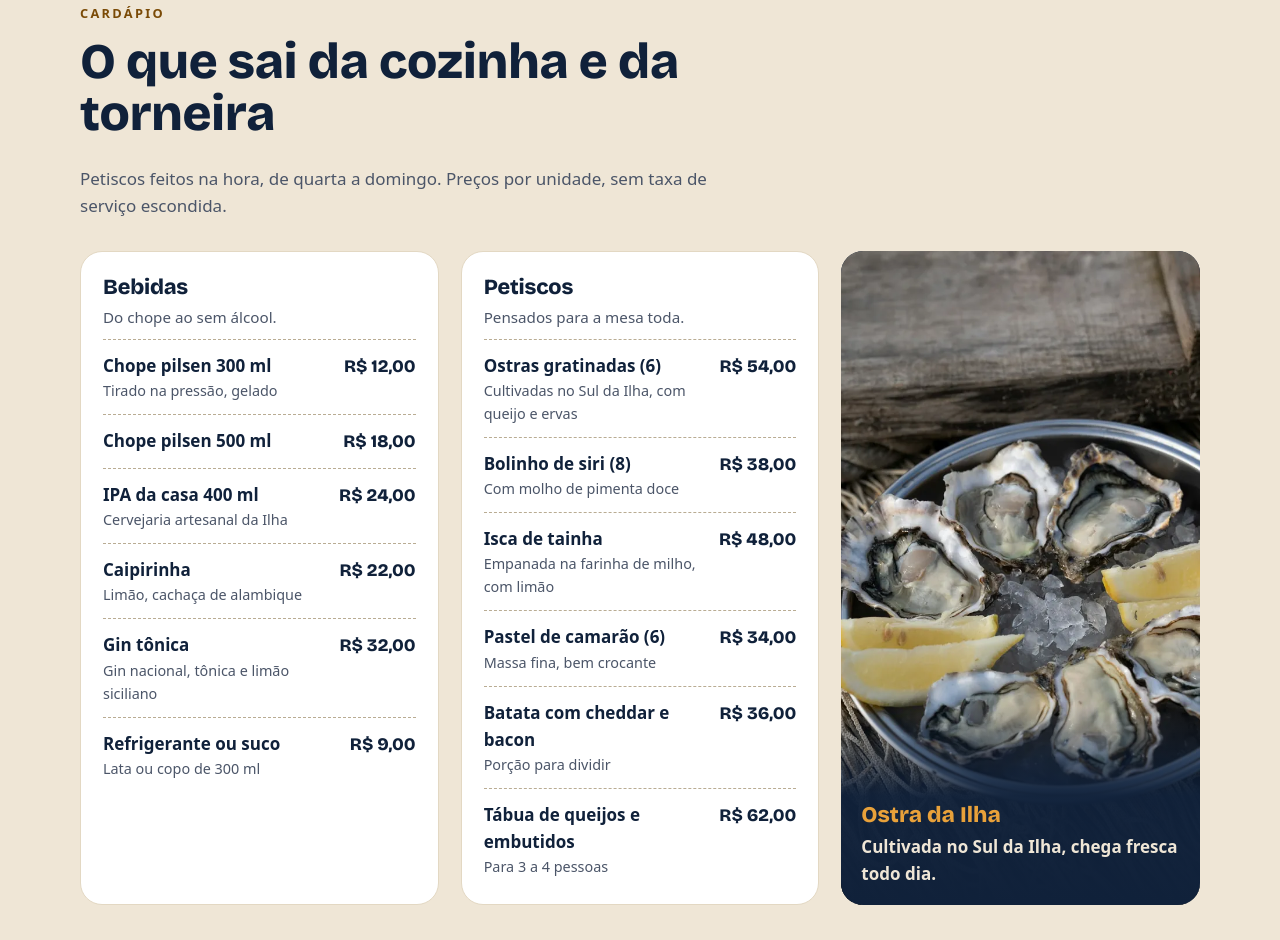
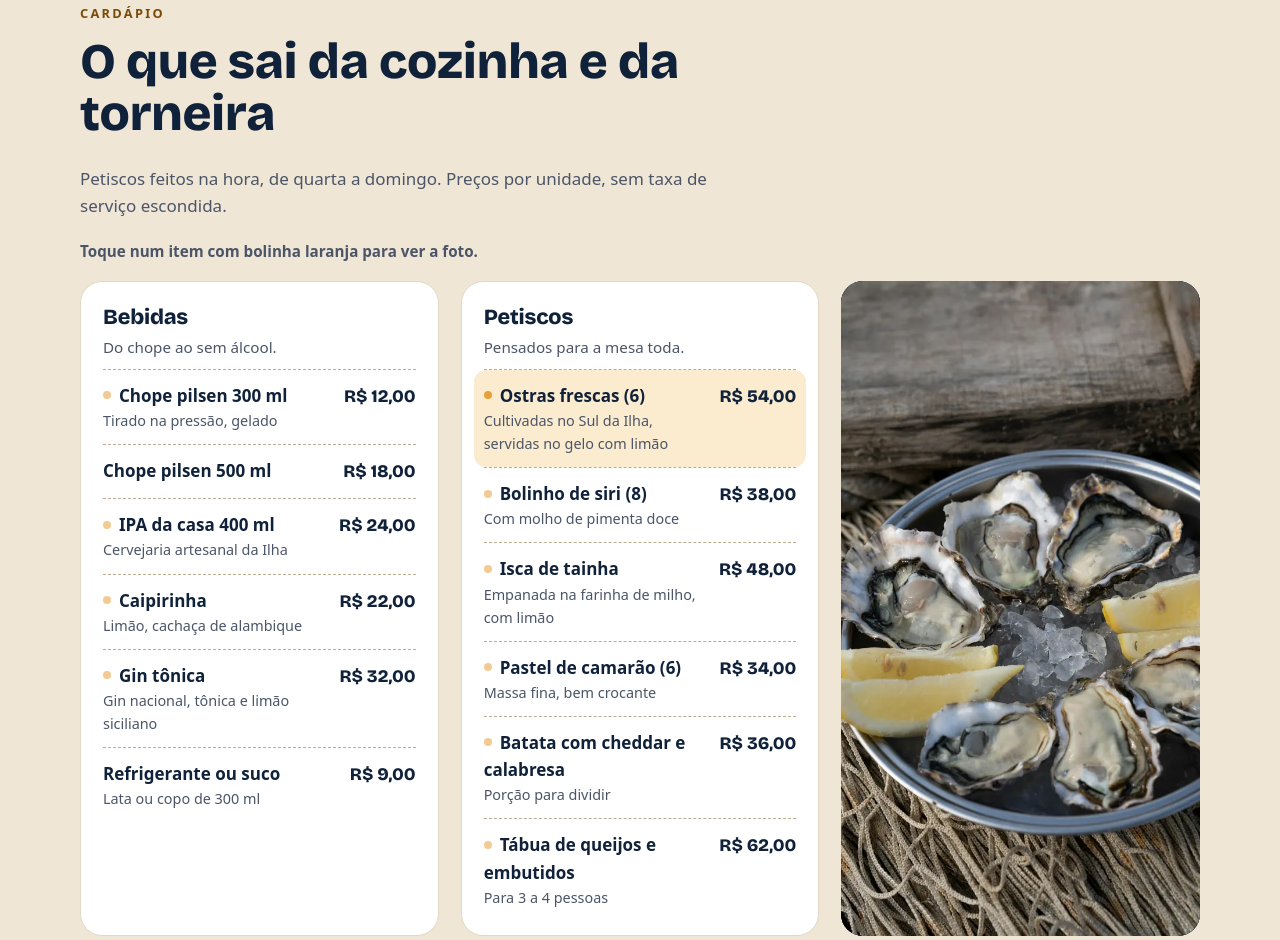
Before and after one commit to pedropompeu/pedropompeu.github.io, a plain HTML site: page modelos/bar/index.html in a window 1280 px wide. Shown: the part 950-1890 px from the top of the page. Drawn offline with Linux system fonts and the light colour scheme.

Commit message:
feat: publish interactive bar menu with dish photos

```diff
--- a/modelos/bar/index.html
+++ b/modelos/bar/index.html
@@ -55,13 +55,27 @@
       <h2 id="titulo-cardapio">O que sai da cozinha e da torneira</h2>
       <p>Petiscos feitos na hora, de quarta a domingo. Preços por unidade, sem taxa de serviço escondida.</p>
     </div>
+    <p class="dica-cardapio">Toque num item com bolinha laranja para ver a foto.</p>
     <div class="cardapio">
-      <article class="grupo"><h3>Bebidas</h3><p>Do chope ao sem álcool.</p><ul class="itens"><li><span class="nome">Chope pilsen 300 ml<span class="desc">Tirado na pressão, gelado</span></span><span class="preco">R$ 12,00</span></li><li><span class="nome">Chope pilsen 500 ml</span><span class="preco">R$ 18,00</span></li><li><span class="nome">IPA da casa 400 ml<span class="desc">Cervejaria artesanal da Ilha</span></span><span class="preco">R$ 24,00</span></li><li><span class="nome">Caipirinha<span class="desc">Limão, cachaça de alambique</span></span><span class="preco">R$ 22,00</span></li><li><span class="nome">Gin tônica<span class="desc">Gin nacional, tônica e limão siciliano</span></span><span class="preco">R$ 32,00</span></li><li><span class="nome">Refrigerante ou suco<span class="desc">Lata ou copo de 300 ml</span></span><span class="preco">R$ 9,00</span></li></ul></article>
-      <article class="grupo"><h3>Petiscos</h3><p>Pensados para a mesa toda.</p><ul class="itens"><li><span class="nome">Ostras gratinadas (6)<span class="desc">Cultivadas no Sul da Ilha, com queijo e ervas</span></span><span class="preco">R$ 54,00</span></li><li><span class="nome">Bolinho de siri (8)<span class="desc">Com molho de pimenta doce</span></span><span class="preco">R$ 38,00</span></li><li><span class="nome">Isca de tainha<span class="desc">Empanada na farinha de milho, com limão</span></span><span class="preco">R$ 48,00</span></li><li><span class="nome">Pastel de camarão (6)<span class="desc">Massa fina, bem crocante</span></span><span class="preco">R$ 34,00</span></li><li><span class="nome">Batata com cheddar e bacon<span class="desc">Porção para dividir</span></span><span class="preco">R$ 36,00</span></li><li><span class="nome">Tábua de queijos e embutidos<span class="desc">Para 3 a 4 pessoas</span></span><span class="preco">R$ 62,00</span></li></ul></article>
-      <figure class="destaque-foto" style="margin:0">
-        <img src="img/ostras.webp" width="900" height="1125" alt="Bandeja com oito ostras frescas no gelo e gomos de limão, sobre rede de pesca" loading="lazy" decoding="async">
-        <p><strong>Ostra da Ilha</strong>Cultivada no Sul da Ilha, chega fresca todo dia.</p>
-      </figure>
+      <article class="grupo"><h3>Bebidas</h3><p>Do chope ao sem álcool.</p>
+      <ul class="itens">
+        <li><label class="item"><input type="radio" name="prato" value="chope"><span class="nome">Chope pilsen 300 ml<span class="desc">Tirado na pressão, gelado</span></span><span class="preco">R$ 12,00</span></label><span class="prato-foto"><img src="img/chopp.webp" width="900" height="1125" alt="Copo de chope com colarinho cremoso e gotas de condensação, em foto de perto" loading="lazy" decoding="async"></span></li>
+        <li><span class="item"><span class="nome">Chope pilsen 500 ml</span><span class="preco">R$ 18,00</span></span></li>
+        <li><label class="item"><input type="radio" name="prato" value="ipa"><span class="nome">IPA da casa 400 ml<span class="desc">Cervejaria artesanal da Ilha</span></span><span class="preco">R$ 24,00</span></label><span class="prato-foto"><img src="img/ipa.webp" width="900" height="1125" alt="Taça tulipa com cerveja âmbar e espuma, sobre fundo escuro" loading="lazy" decoding="async"></span></li>
+        <li><label class="item"><input type="radio" name="prato" value="caipirinha"><span class="nome">Caipirinha<span class="desc">Limão, cachaça de alambique</span></span><span class="preco">R$ 22,00</span></label><span class="prato-foto"><img src="img/caipirinha.webp" width="900" height="1125" alt="Copo baixo de caipirinha com rodelas de limão e gelo, cercado de limões" loading="lazy" decoding="async"></span></li>
+        <li><label class="item"><input type="radio" name="prato" value="gin"><span class="nome">Gin tônica<span class="desc">Gin nacional, tônica e limão siciliano</span></span><span class="preco">R$ 32,00</span></label><span class="prato-foto"><img src="img/gin.webp" width="900" height="1125" alt="Taça bojuda de gin tônica com gelo e fatias de limão, sobre fundo escuro" loading="lazy" decoding="async"></span></li>
+        <li><span class="item"><span class="nome">Refrigerante ou suco<span class="desc">Lata ou copo de 300 ml</span></span><span class="preco">R$ 9,00</span></span></li>
+      </ul></article>
+      <article class="grupo"><h3>Petiscos</h3><p>Pensados para a mesa toda.</p>
+      <ul class="itens">
+        <li><label class="item"><input type="radio" name="prato" value="ostras" checked><span class="nome">Ostras frescas (6)<span class="desc">Cultivadas no Sul da Ilha, servidas no gelo com limão</span></span><span class="preco">R$ 54,00</span></label><span class="prato-foto"><img src="img/ostras.webp" width="900" height="1125" alt="Bandeja com oito ostras frescas no gelo e gomos de limão, sobre rede de pesca" loading="lazy" decoding="async"></span></li>
+        <li><label class="item"><input type="radio" name="prato" value="siri"><span class="nome">Bolinho de siri (8)<span class="desc">Com molho de pimenta doce</span></span><span class="preco">R$ 38,00</span></label><span class="prato-foto"><img src="img/bolinho-siri.webp" width="900" height="1125" alt="Bolinhos fritos e dourados dentro de uma cestinha de fritura" loading="lazy" decoding="async"></span></li>
+        <li><label class="item"><input type="radio" name="prato" value="tainha"><span class="nome">Isca de tainha<span class="desc">Empanada na farinha de milho, com limão</span></span><span class="preco">R$ 48,00</span></label><span class="prato-foto"><img src="img/isca-tainha.webp" width="900" height="1125" alt="Travessa com iscas de peixe empanadas, batata frita, limão e molhos" loading="lazy" decoding="async"></span></li>
+        <li><label class="item"><input type="radio" name="prato" value="pastel"><span class="nome">Pastel de camarão (6)<span class="desc">Massa fina, bem crocante</span></span><span class="preco">R$ 34,00</span></label><span class="prato-foto"><img src="img/pastel.webp" width="900" height="1125" alt="Tigela de metal cheia de pastéis dourados e crocantes" loading="lazy" decoding="async"></span></li>
+        <li><label class="item"><input type="radio" name="prato" value="batata"><span class="nome">Batata com cheddar e calabresa<span class="desc">Porção para dividir</span></span><span class="preco">R$ 36,00</span></label><span class="prato-foto"><img src="img/batata.webp" width="900" height="1125" alt="Porção de batata frita coberta de cheddar e rodelas de calabresa" loading="lazy" decoding="async"></span></li>
+        <li><label class="item"><input type="radio" name="prato" value="tabua"><span class="nome">Tábua de queijos e embutidos<span class="desc">Para 3 a 4 pessoas</span></span><span class="preco">R$ 62,00</span></label><span class="prato-foto"><img src="img/tabua.webp" width="900" height="1125" alt="Tábua de madeira com queijos, salame, azeitonas e pães" loading="lazy" decoding="async"></span></li>
+      </ul></article>
+      <div class="moldura-foto" aria-hidden="true"></div>
     </div>
   </div>
 </section>
--- a/modelos/bar/modelo.css
+++ b/modelos/bar/modelo.css
@@ -93,14 +93,27 @@ p { margin: 0 0 1em; }
 .grupo h3 { margin-bottom: .3em; }
 .grupo > p { color: var(--tinta-suave); font-size: .95rem; margin-bottom: .6em; }
 .itens { list-style: none; margin: 0; padding: 0; }
-.itens li { display: flex; align-items: baseline; gap: 10px; padding: 12px 0; border-top: 1px dashed #B9AC93; }
+.itens li { border-top: 1px dashed #B9AC93; }
+.itens .item { display: flex; align-items: baseline; gap: 10px; padding: 12px 0; }
 .itens .nome { font-weight: 700; }
 .itens .desc { display: block; font-weight: 400; font-size: .9rem; color: var(--tinta-suave); }
 .itens .preco { margin-left: auto; font-family: var(--titulo); font-weight: 800; font-size: 1.1rem; white-space: nowrap; padding-left: 8px; }
-.destaque-foto { position: relative; border-radius: 22px; overflow: hidden; min-height: 260px; background: var(--noite); }
-.destaque-foto img { width: 100%; height: 100%; object-fit: cover; position: absolute; inset: 0; }
-.destaque-foto p { position: absolute; left: 0; right: 0; bottom: 0; margin: 0; padding: 90px 20px 18px; background: linear-gradient(0deg, #10213A 0%, rgba(16,33,58,.96) 55%, rgba(16,33,58,0) 100%); color: var(--osso); font-weight: 600; }
-.destaque-foto strong { display: block; font-family: var(--titulo); font-size: 1.4rem; color: var(--ambar); }
+
+/* Cardápio interativo, só CSS: cada item com foto é um radio; o marcado mostra a foto.
+   Até 999px: a foto abre logo abaixo do item. A partir de 1000px: a foto ocupa a moldura ao lado. */
+.dica-cardapio { margin: -12px 0 18px; font-weight: 600; color: var(--tinta-suave); font-size: .95rem; }
+.itens input { position: absolute; opacity: 0; width: 1px; height: 1px; margin: 0; }
+.itens label.item { cursor: pointer; margin-inline: -10px; padding-inline: 10px; border-radius: 12px; transition: background-color .2s ease; }
+.itens label.item .nome::before { content: ''; display: inline-block; width: 8px; height: 8px; margin-right: 8px; border-radius: 50%; background: var(--ambar); vertical-align: .15em; opacity: .55; }
+@media (hover: hover) { .itens label.item:hover { background: #F7F1E6; } }
+.itens li:has(input:checked) label.item { background: #FBEBCF; }
+.itens li:has(input:checked) .nome::before { opacity: 1; }
+.itens li:has(input:focus-visible) label.item { outline: 3px solid var(--noite); outline-offset: 2px; }
+.prato-foto { display: none; }
+.itens li:has(input:checked) .prato-foto { display: block; margin: 4px 0 12px; border-radius: 16px; overflow: hidden; background: var(--noite); aspect-ratio: 4 / 3; animation: foto-aparece .35s ease; }
+.prato-foto img { width: 100%; height: 100%; object-fit: cover; }
+.moldura-foto { display: none; }
+@keyframes foto-aparece { from { opacity: 0; } to { opacity: 1; } }
 
 /* Agenda */
 .palco { display: grid; gap: 28px; }
@@ -142,8 +155,7 @@ p { margin: 0 0 1em; }
 @media (min-width: 720px) {
   .hero-corpo { padding-block: 100px 120px; }
   .secao { padding-block: 92px; }
-  .cardapio { grid-template-columns: 1fr 1fr; }
-  .destaque-foto { min-height: 0; }
+  .cardapio { grid-template-columns: 1fr 1fr; align-items: start; }
   .palco { grid-template-columns: 1fr 1fr; gap: 48px; align-items: start; }
   .palco-foto { position: sticky; top: 24px; }
   .reserva { grid-template-columns: 1.2fr 1fr; gap: 56px; }
@@ -151,12 +163,14 @@ p { margin: 0 0 1em; }
   .rodape-grade { grid-template-columns: 1.4fr 1fr 1fr; }
 }
 @media (min-width: 1000px) {
-  .cardapio { grid-template-columns: 1fr 1fr 1fr; }
-  .cardapio .destaque-foto { grid-row: span 1; }
+  /* Bebidas | Petiscos | foto: a foto do item marcado ocupa a moldura da terceira coluna. */
+  .cardapio { position: relative; grid-template-columns: 1fr 1fr 1fr; align-items: stretch; }
+  .moldura-foto { display: block; border-radius: 22px; background: var(--noite); }
+  .itens li:has(input:checked) .prato-foto { position: absolute; top: 0; right: 0; bottom: 0; width: calc((100% - 44px) / 3); margin: 0; border-radius: 22px; aspect-ratio: auto; }
 }
 
 @media (prefers-reduced-motion: reduce) {
   html { scroll-behavior: auto; }
-  * { transition: none !important; }
+  * { transition: none !important; animation: none !important; }
   .botao-cheio:hover { transform: none; }
 }
```
Also changed, not shown: modelos/bar/img/batata.webp (added), modelos/bar/img/bolinho-siri.webp (added), modelos/bar/img/caipirinha.webp (added), modelos/bar/img/chopp.webp (added), modelos/bar/img/gin.webp (added), modelos/bar/img/ipa.webp (added), modelos/bar/img/isca-tainha.webp (added), modelos/bar/img/pastel.webp (added), modelos/bar/img/tabua.webp (added).
